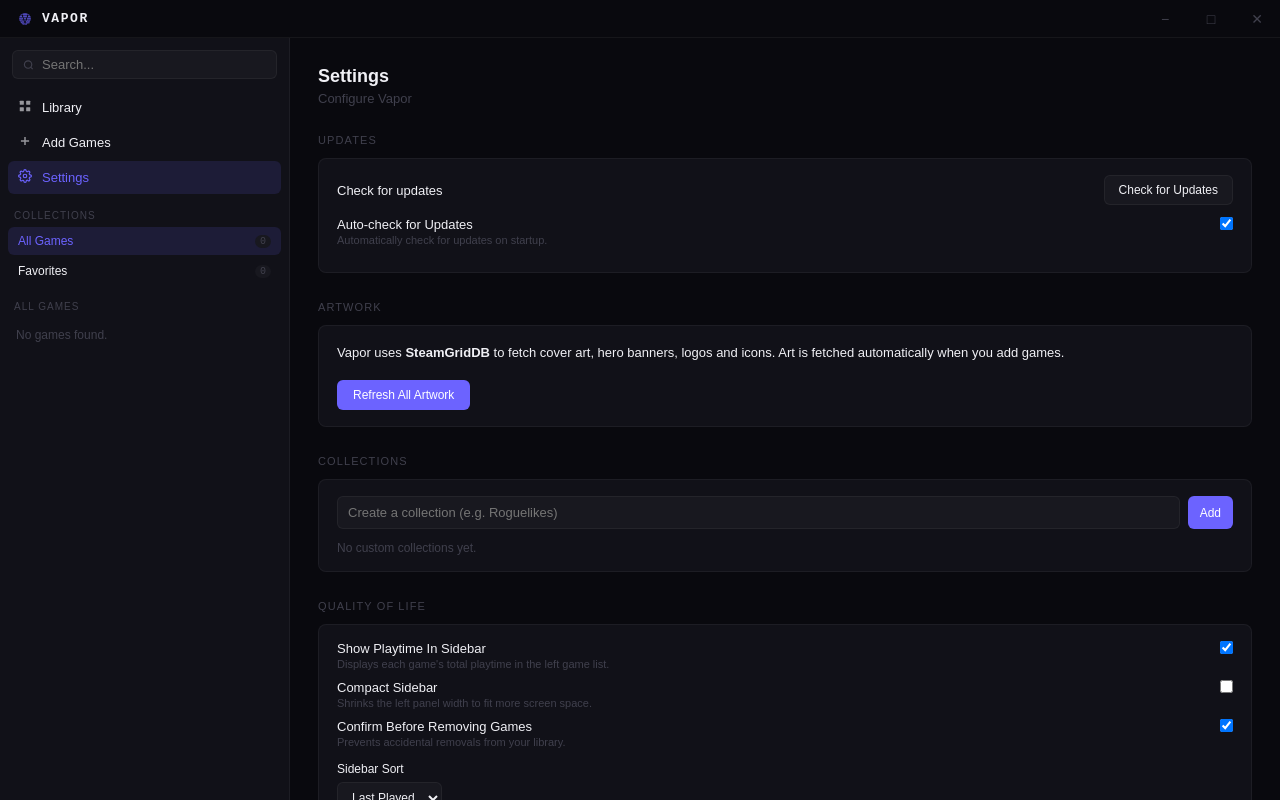
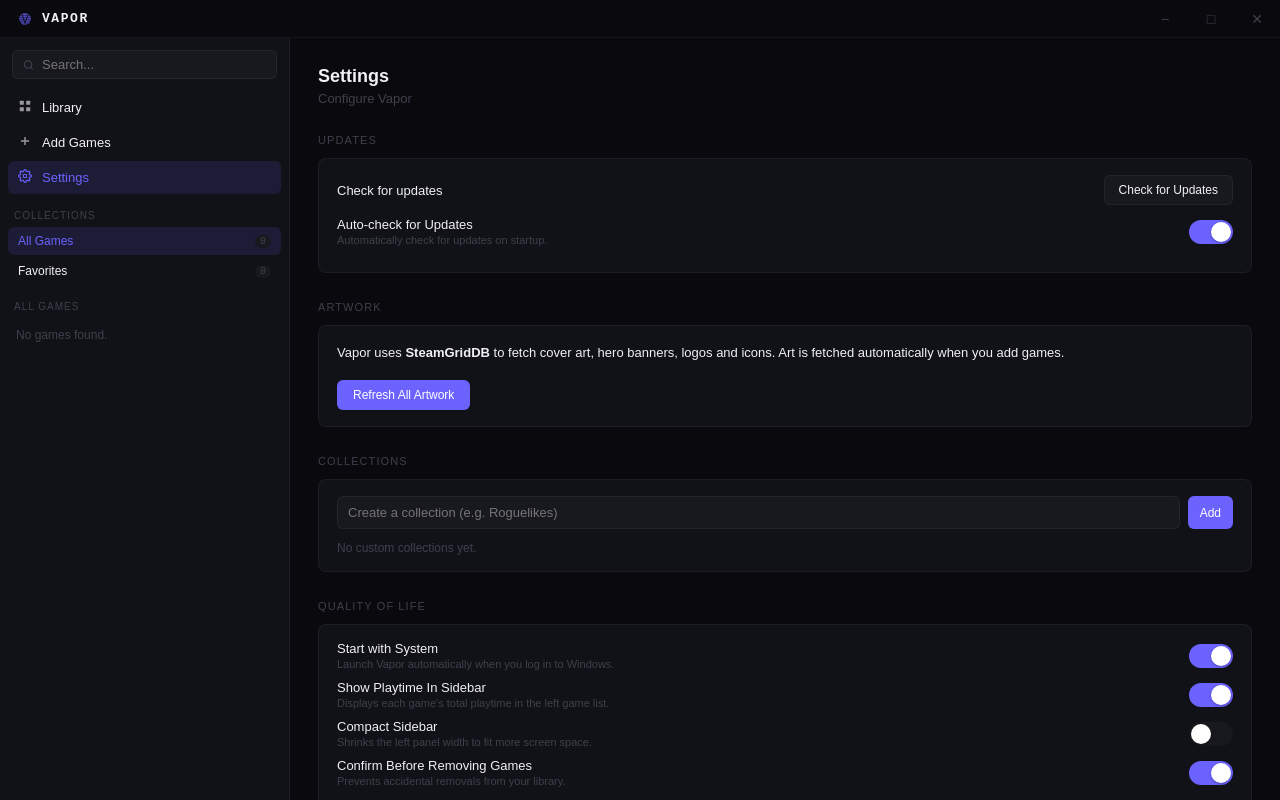
Before and after one commit to HAJTIDev/vapor, a React (Vite) app: page / in a window 1280 px wide. Both pictures are taken after a click on the button "Settings". Built offline with nearby package versions, Linux system fonts and the light colour scheme.

Commit message:
chore: publish v1.2.3

```diff
--- a/main.js
+++ b/main.js
@@ -533,6 +533,10 @@ ipcMain.handle('settings:save', (_, s) => {
 })
 ipcMain.handle('settings:getSgdbKey', () => loadSgdbKey())
 ipcMain.handle('settings:setSgdbKey', (_, key) => saveSgdbKey(key))
+ipcMain.handle('settings:setAutoStart', (_, enabled) => {
+  if (process.platform !== 'win32' || !app.isPackaged) return
+  app.setLoginItemSettings({ openAtLogin: enabled, path: process.execPath })
+})
 
 ipcMain.handle('art:fetch', async (_, name) => {
   const key = loadSgdbKey()
--- a/package.json
+++ b/package.json
@@ -1,6 +1,6 @@
 {
   "name": "vapor",
-  "version": "1.2.2",
+  "version": "1.2.3",
   "description": "A minimal DRM-free game launcher",
   "main": "main.js",
   "scripts": {
--- a/preload.js
+++ b/preload.js
@@ -22,6 +22,7 @@ contextBridge.exposeInMainWorld('vapor', {
     save: (s)       => ipcRenderer.invoke('settings:save', s),
     getSgdbKey: ()  => ipcRenderer.invoke('settings:getSgdbKey'),
     setSgdbKey: (k) => ipcRenderer.invoke('settings:setSgdbKey', k),
+    setAutoStart: (e) => ipcRenderer.invoke('settings:setAutoStart', e),
   },
   art: {
     fetch: (name) => ipcRenderer.invoke('art:fetch', name),
--- a/src/App.jsx
+++ b/src/App.jsx
@@ -18,6 +18,8 @@ const defaultSettings = {
     showPlaytimeInSidebar: true,
     compactSidebar: false,
     confirmRemoveGame: true,
+    autoUpdate: true,
+    autoStart: true,
   },
 }
 
--- a/src/components/Settings.jsx
+++ b/src/components/Settings.jsx
@@ -229,6 +229,15 @@ export default function Settings({ settings, onSave, games, onRefreshAllArt }) {
 
       <Section title="Quality of Life">
         <ToggleRow
+          label="Start with System"
+          desc="Launch Vapor automatically when you log in to Windows."
+          checked={!!settings.ui?.autoStart}
+          onChange={(checked) => {
+            updateUi({ autoStart: checked })
+            vaporApi.settings.setAutoStart(checked)
+          }}
+        />
+        <ToggleRow
           label="Show Playtime In Sidebar"
           desc="Displays each game's total playtime in the left game list."
           checked={!!settings.ui?.showPlaytimeInSidebar}
@@ -288,12 +297,37 @@ function Info({ children }) {
 
 function ToggleRow({ label, desc, checked, onChange }) {
   return (
-    <label style={{ display:'flex', alignItems:'flex-start', justifyContent:'space-between', gap:12, marginBottom:10, cursor:'pointer' }}>
-      <div>
+    <label style={{ display:'flex', alignItems:'center', justifyContent:'space-between', gap:16, marginBottom:10, cursor:'pointer' }}>
+      <div style={{ flex:1 }}>
         <div style={{ fontSize:13, color:'var(--text)', marginBottom:2 }}>{label}</div>
         <div style={{ fontSize:11, color:'var(--text-muted)' }}>{desc}</div>
       </div>
-      <input type="checkbox" checked={checked} onChange={e => onChange(e.target.checked)} />
+      <button
+        role="switch"
+        aria-checked={checked}
+        onClick={() => onChange(!checked)}
+        style={{
+          width:44,
+          height:24,
+          borderRadius:12,
+          padding:2,
+          border:'none',
+          cursor:'pointer',
+          background: checked ? 'var(--accent)' : 'var(--surface2)',
+          transition:'background 0.2s ease',
+          flexShrink:0,
+        }}
+      >
+        <div style={{
+          width:20,
+          height:20,
+          borderRadius:'50%',
+          background:'#fff',
+          transition:'transform 0.2s ease',
+          transform: checked ? 'translateX(20px)' : 'translateX(0)',
+          boxShadow:'0 1px 3px rgba(0,0,0,0.3)',
+        }} />
+      </button>
     </label>
   )
 }
--- a/src/vaporApi.js
+++ b/src/vaporApi.js
@@ -9,6 +9,7 @@ const DEFAULT_SETTINGS = {
     compactSidebar: false,
     confirmRemoveGame: true,
     autoUpdate: true,
+    autoStart: true,
   },
 }
 
@@ -62,6 +63,7 @@ const browserFallback = {
     },
     getSgdbKey: async () => null,
     setSgdbKey: async () => false,
+    setAutoStart: async () => false,
   },
   art: {
     fetch: async () => null,
```
Also changed, not shown: 1 other file (tests, documents, lock files or other folders).
